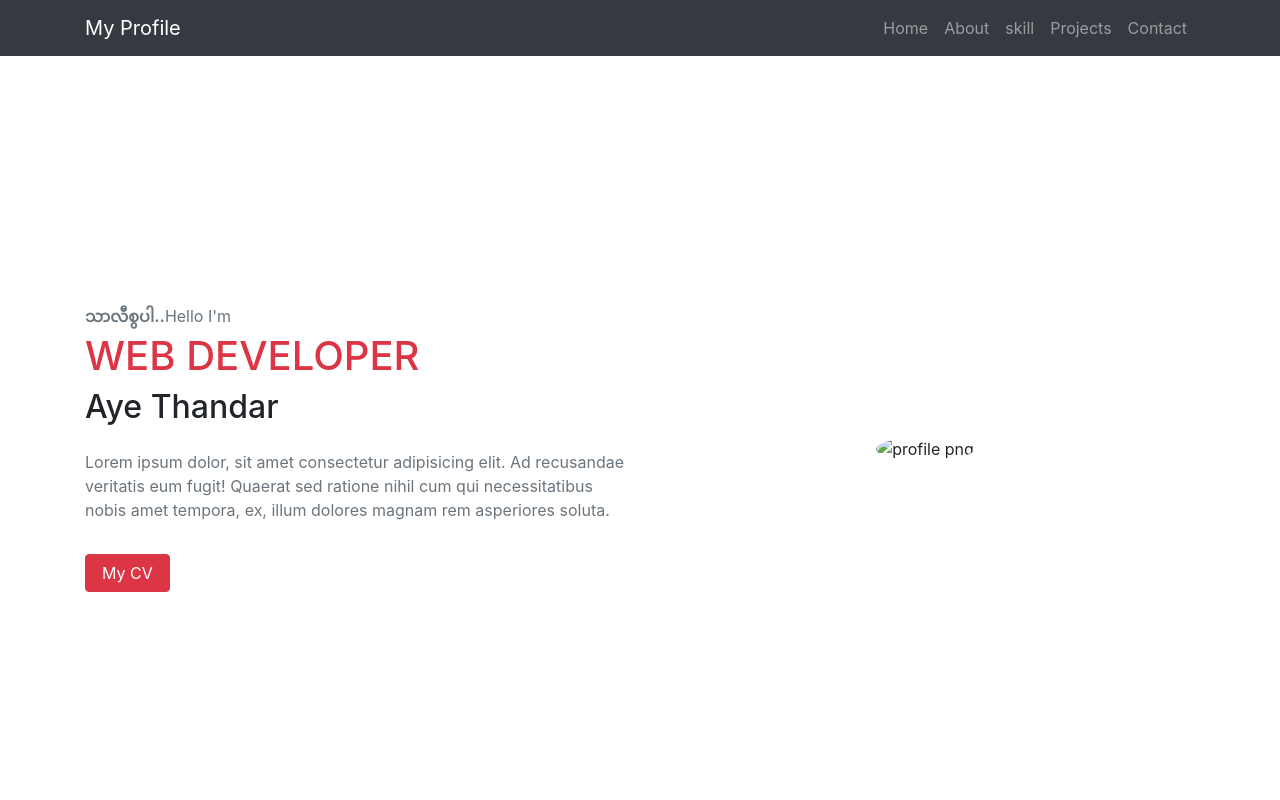
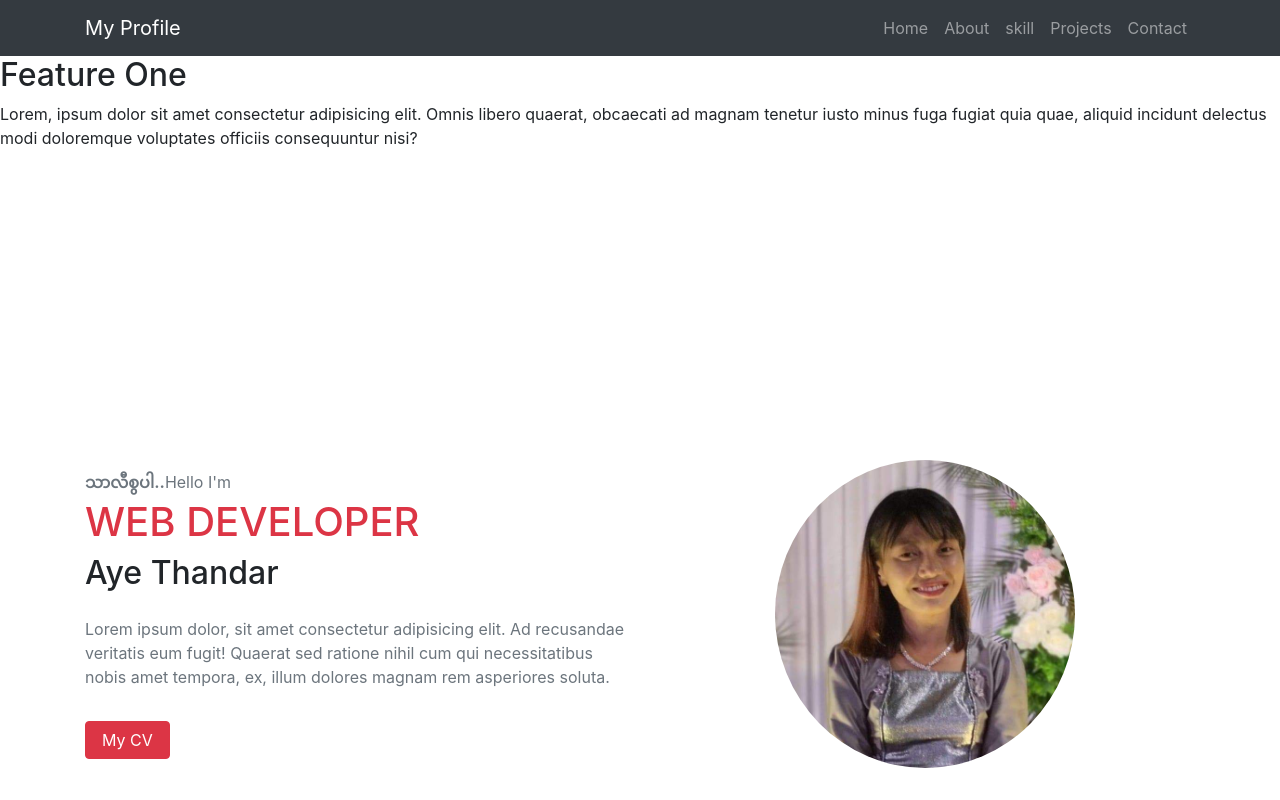
Before and after one commit to AyeChay/myprofile, a plain HTML site: page index.html in a window 1280 px wide. Shown: the top 800 px of the page. Drawn offline with nearby package versions, Linux system fonts and the light colour scheme.

Commit message:
update cv

```diff
--- a/index.html
+++ b/index.html
@@ -1,4 +1,17 @@
 <!DOCTYPE html>
+<html lang="en">
+<head>
+    <meta charset="UTF-8">
+    <meta name="viewport" content="width=device-width, initial-scale=1.0">
+    <title>Document</title>
+</head>
+<body>
+    <h1>Git Testing</h1>
+    <h2>Feature One</h2>
+
+    <p>Lorem, ipsum dolor sit amet consectetur adipisicing elit. Omnis libero quaerat, obcaecati ad magnam tenetur iusto minus fuga fugiat quia quae, aliquid incidunt delectus modi doloremque voluptates officiis consequuntur nisi?</p>
+</body>
+</html><!DOCTYPE html>
 <html lang="en">
 <head>
     <meta charset="UTF-8">
@@ -42,7 +55,7 @@
             <div class="row min-vh-100 justify-content-center align-items-center">
                 <div class="col-md-6 mt-5 mt-md-0">
                     <div class="home-img text-center">
-                        <img src="./photo/photo.jpg" alt="profile png" class="img-fluid rounded-circle" style="width: 300px;">
+                        <img src="./image/photo.jpg" alt="profile png" class="img-fluid rounded-circle" style="width: 300px;">
                     </div>
                 </div>
                 <div class="col-md-6 mt-5 mt-md-0 order-md-first">
@@ -51,7 +64,7 @@
                         <h1 class="text-danger text-uppercase fx-1 fw-bold">Web Developer</h1>
                         <h2 class="fs-4">Aye Thandar</h2>
                         <p class="mt-4 text-muted">Lorem ipsum dolor, sit amet consectetur adipisicing elit. Ad recusandae veritatis eum fugit! Quaerat sed ratione nihil cum qui necessitatibus nobis amet tempora, ex, illum dolores magnam rem asperiores soluta.</p>
-                        <a href="./photo/Aye Thandar.docx" class="btn btn-danger px-3 mt-3">My CV</a>
+                        <a href="./image/Aye Thandar.docx" class="btn btn-danger px-3 mt-3">My CV</a>
                     </div>
                 </div>
             </div>
```
